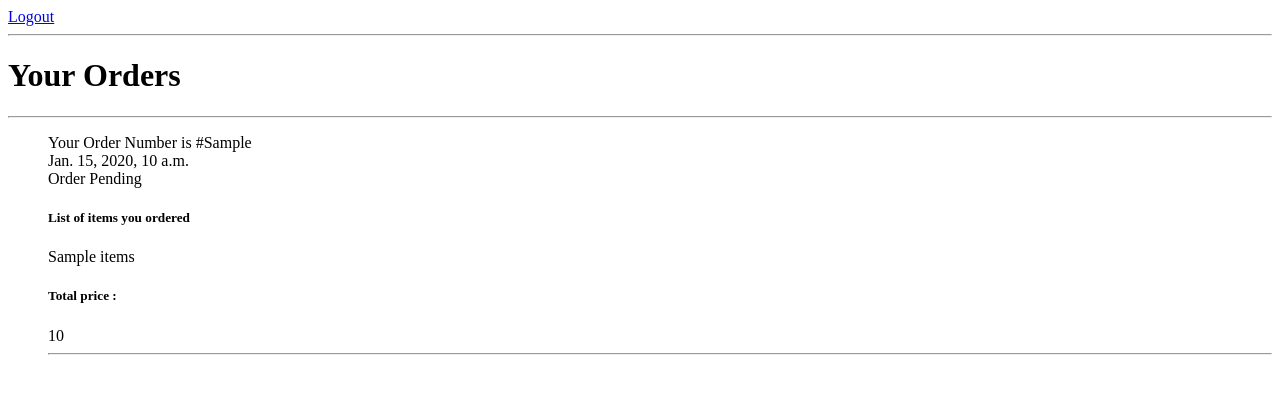
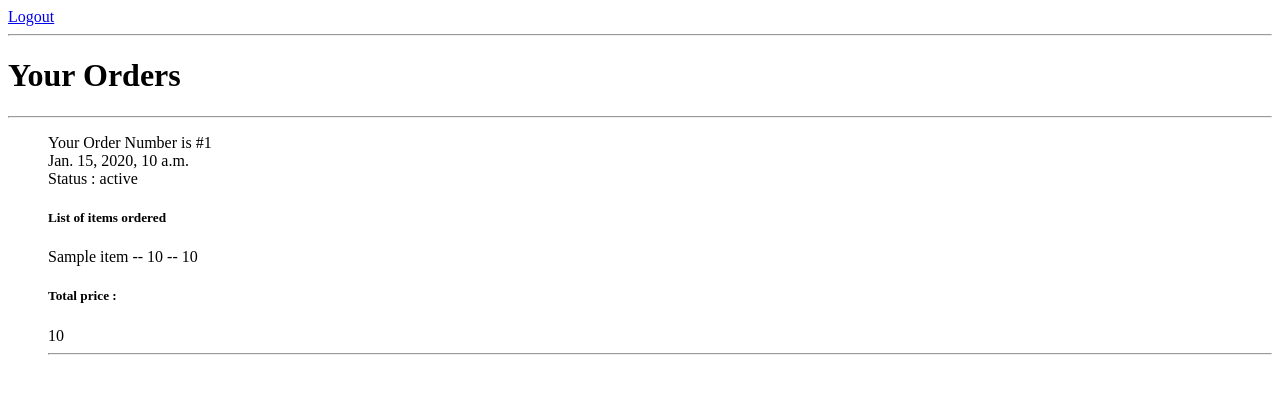
Before and after one commit to shanmukhat1999/pizza-application, a Django app: template pizza/templates/pizza/myorders.html in a window 1280 px wide. Shown: the top 394 px of the page. Run offline with Django 3.2, Linux system fonts and the light colour scheme; the template is opened without the code that fills it: most values are stand-ins (such as "Sample title", 1, 10 or a date in 2020).

Commit message:
Update myorders.html

```diff
--- a/pizza/templates/pizza/myorders.html
+++ b/pizza/templates/pizza/myorders.html
@@ -13,22 +13,28 @@
         </h1>
         <hr>
         <ul>
-            {% for i in orders %}
-            Your Order Number is #{{i.order_no}}
+            {% for i in user_orders%}
+            {% with k=forloop.counter %}
+            Your Order Number is #{{i.id}}
             <div>{{i.time_ordered}}</div>
-            {% if i.completed %}
-            <div>Order completed</div>
-            {% else %}
-            <div>Order Pending</div>
+
+            <div>Status : {{i.status}}</div>
+
+            {% for j in orders %}
+            {% if k == forloop.counter %}
+            <h5>List of items ordered</h5>
+            <div>
+                {% for x in j %}
+                <div>{{x.item}} -- {{x.quantity}} -- {{x.item_cost}}</div>
+                {% endfor %}
+            </div>
             {% endif %}
-
-            <h5>List of items you ordered</h5>
-            <div>
-                {{i.items}}
-            </div>
+            {% endfor %}
             <h5>Total price : </h5>
             {{i.price}}
+
             <hr>
+            {% endwith %}
             {% endfor %}
         </ul>
         <input type="hidden" id="refresh" value="no">
```
